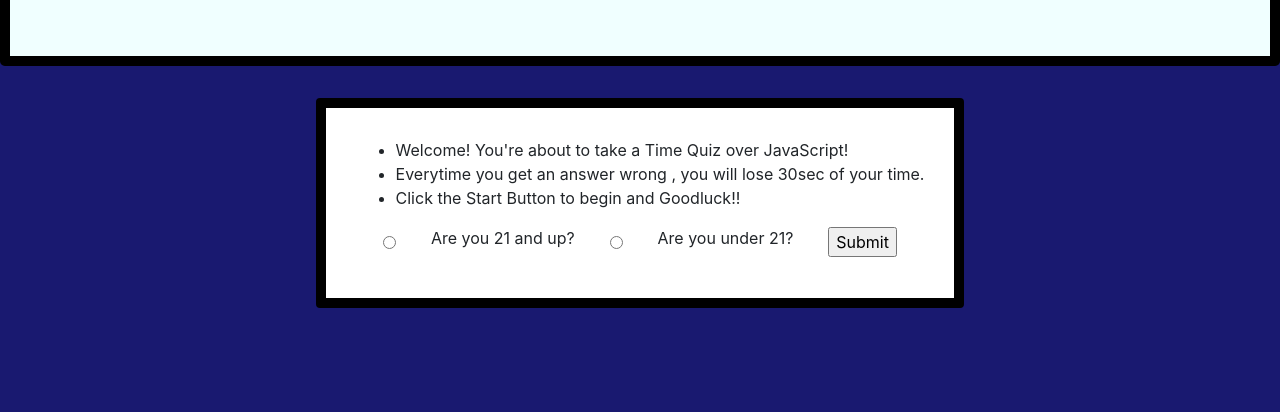
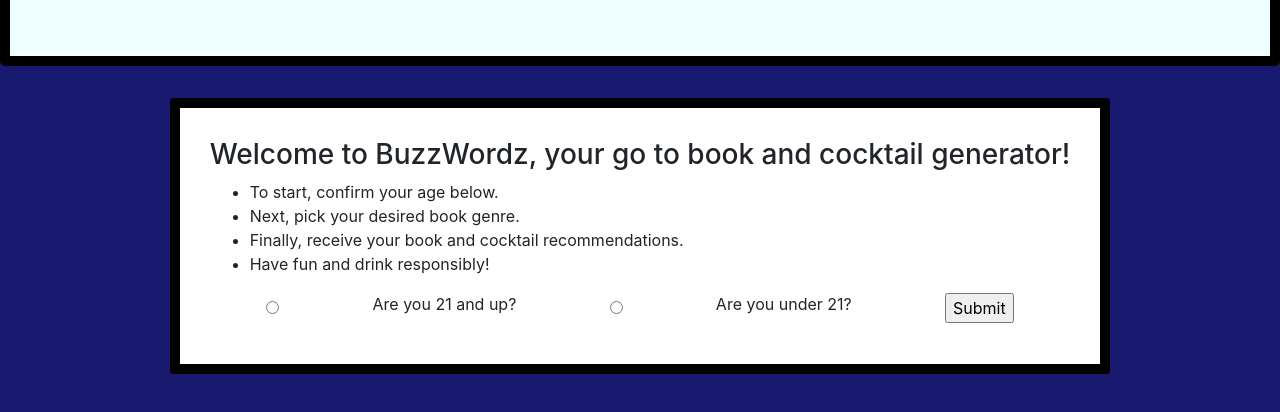
Before and after one commit to caitlinscodes/group_project_one, a plain HTML site: page index.html in a window 1280 px wide. Shown: the part 144-556 px from the top of the page. Drawn offline with nearby package versions, Linux system fonts and the light colour scheme.

Commit message:
updated ReadMe and quiz instructions.

```diff
--- a/index.html
+++ b/index.html
@@ -33,16 +33,19 @@
     <main>
         <div id="introCard" class="card">
             <div class="card-body">
-
+                <h3>Welcome to BuzzWordz, your go to book and cocktail generator!</h3>
                 <ul>
                     <li>
-                        Welcome! You're about to take a Time Quiz over JavaScript!
+                        To start, confirm your age below.
                     </li>
                     <li>
-                        Everytime you get an answer wrong , you will lose 30sec of your time.
+                        Next, pick your desired book genre.
                     </li>
                     <li>
-                        Click the Start Button to begin and Goodluck!!
+                        Finally, receive your book and cocktail recommendations.
+                    </li>
+                    <li>
+                        Have fun and drink responsibly!
                     </li>
                 </ul>
                 <form id="ageReq">
```
Also changed, not shown: 1 other file.
